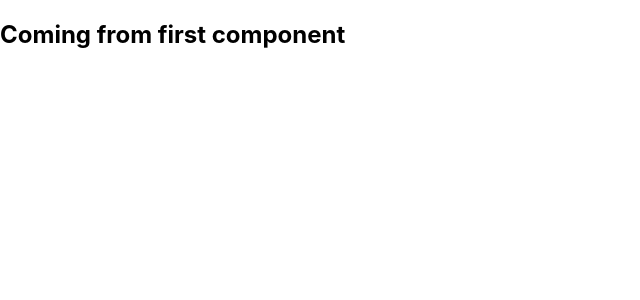
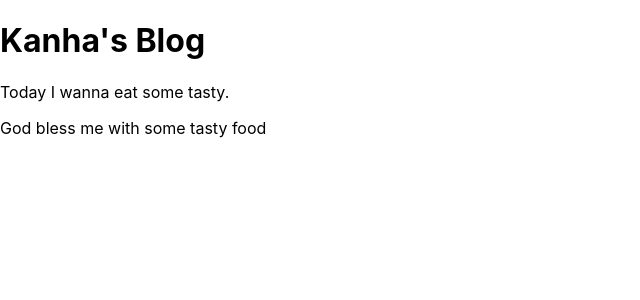
Before and after one commit to Kanharajput/ReactCompStateList, a React (Create React App) app: page / in a window 1280 px wide. Shown: the top 300 px of the page, without its empty margins (0-640 px from the left). Built offline with nearby package versions, Linux system fonts and the light colour scheme.

Commit message:
component will return a single element

```diff
--- a/src/components/FirstComp.js
+++ b/src/components/FirstComp.js
@@ -1,6 +1,11 @@
 function FirstComp(){
     return(
-        <h2>Coming from first component</h2>
+        // return a only single element
+        <div>
+            <h1>Kanha's Blog</h1>
+            <p>Today I wanna eat some tasty.</p>
+            <p>God bless me with some tasty food</p>
+        </div>
     );
 }
 
```
Also changed, not shown: 1 other file (tests, documents, lock files or other folders).
